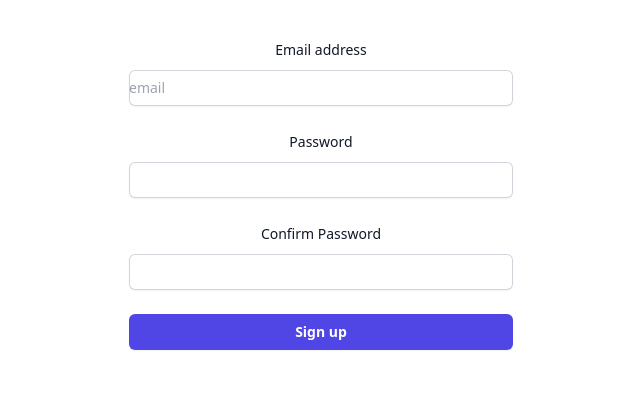
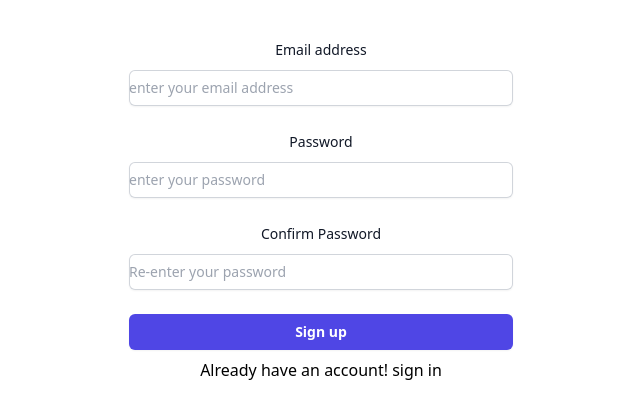
Before and after one commit to gemgupta/expense-tracker, a React (Create React App) app: page / in a window 1280 px wide. Shown: the part 230-648 px from the top of the page, without its empty margins (319-959 px from the left). Built offline with nearby package versions, Linux system fonts and the light colour scheme.

Commit message:
SignIn screen

```diff
--- a/src/components/Login/Signup.js
+++ b/src/components/Login/Signup.js
@@ -5,10 +5,15 @@ function Signup() {
   const [email, setemail] = useState("");
   const [password, setpassword] = useState("");
   const [confirmpass, setconfirmpass] = useState("");
+  const [isSignup, setIsSignUP] = useState(false);
+  const signupHAndler = () => {
+    setIsSignUP((prevstate) => !prevstate);
+  };
   const submitHandler = async (e) => {
     e.preventDefault();
 
-    if (password === confirmpass) {
+    if (!isSignup) {
+        if(password === confirmpass){
       try {
         const response = await fetch(
           "https://identitytoolkit.googleapis.com/v1/accounts:signUp?key=AIzaSyCybdrpqrvY0IcG00qrSUGktX-0TbtpEok",
@@ -32,9 +37,36 @@ function Signup() {
         }
       } catch (error) {
         alert(error);
+      }}
+      else {
+        alert("password do not match");
     }
+    }
+    else{
+      try {
+        const response = await fetch(
+          "https://identitytoolkit.googleapis.com/v1/accounts:signInWithPassword?key=AIzaSyCybdrpqrvY0IcG00qrSUGktX-0TbtpEok",
+          {
+            method: "POST",
+            body: JSON.stringify({
+              email: email,
+              password: password,
+              returnSecureToken: true,
+            }),
+            headers: {
+              "Content-Type": "application/json",
+            },
+          }
+        );
+        if (!response.ok) {
+          const errorMessage = await response.json();
+          throw new Error(errorMessage.error.message);
         } else {
-      alert("password do not match");
+          console.log("Login success");
+        }
+      } catch (error) {
+        alert(error);
+      }
     }
 
     setemail("");
@@ -49,10 +81,19 @@ function Signup() {
           src="https://www.giantbomb.com/a/uploads/scale_medium/0/118/544727-umbrellacorporation3.png"
           alt="Your Company"
         />
+        {isSignup ? (
+          <h2 className="mt-10 text-center text-2xl font-bold leading-9 tracking-tight text-gray-900">
+            Sign in
+          </h2>
+        ) : (
+          <>
+            {" "}
             <h2 className="mt-10 text-center text-2xl font-bold leading-9 tracking-tight text-gray-900">
               New Here?
             </h2>
             <p>Sign up and start your journey</p>
+          </>
+        )}
       </div>
 
       <div className="mt-10 sm:mx-auto sm:w-full sm:max-w-sm">
@@ -74,7 +115,7 @@ function Signup() {
                 className="block w-full rounded-md border-0 py-1.5 text-gray-900 shadow-sm ring-1 ring-inset ring-gray-300 placeholder:text-gray-400 focus:ring-2 focus:ring-inset focus:ring-indigo-600 sm:text-sm sm:leading-6"
                 onChange={(e) => setemail(e.target.value)}
                 value={email}
-                placeholder="email"
+                placeholder="enter your email address"
               />
             </div>
           </div>
@@ -95,10 +136,11 @@ function Signup() {
                 className="block w-full rounded-md border-0 py-1.5 text-gray-900 shadow-sm ring-1 ring-inset ring-gray-300 placeholder:text-gray-400 focus:ring-2 focus:ring-inset focus:ring-indigo-600 sm:text-sm sm:leading-6"
                 onChange={(e) => setpassword(e.target.value)}
                 value={password}
+                placeholder="enter your password"
               />
             </div>
           </div>
-
+          {!isSignup && (
             <div>
               <label
                 htmlFor="confirmpassword"
@@ -116,17 +158,25 @@ function Signup() {
                   className="block w-full rounded-md border-0 py-1.5 text-gray-900 shadow-sm ring-1 ring-inset ring-gray-300 placeholder:text-gray-400 focus:ring-2 focus:ring-inset focus:ring-indigo-600 sm:text-sm sm:leading-6"
                   onChange={(e) => setconfirmpass(e.target.value)}
                   value={confirmpass}
+                  placeholder="Re-enter your password"
                 />
               </div>
             </div>
+          )}
 
           <div>
             <button
               type="submit"
               className="flex w-full justify-center rounded-md bg-indigo-600 px-3 py-1.5 text-sm font-semibold leading-6 text-white shadow-sm hover:bg-indigo-500 focus-visible:outline focus-visible:outline-2 focus-visible:outline-offset-2 focus-visible:outline-indigo-600"
             >
-              Sign up
+              {isSignup ? "Sign in" : "Sign up"}
             </button>
+            <p className="p-2" onClick={signupHAndler}>
+              {" "}
+              {isSignup
+                ? "Do not have an account? click to Sign up"
+                : "Already have an account! sign in"}
+            </p>
           </div>
         </form>
       </div>
```
Lines whose indentation alone changed are shown as unchanged.
